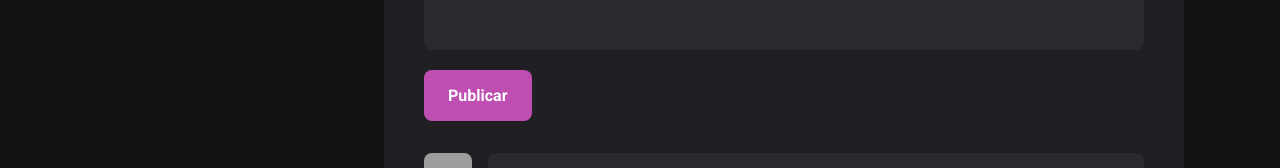
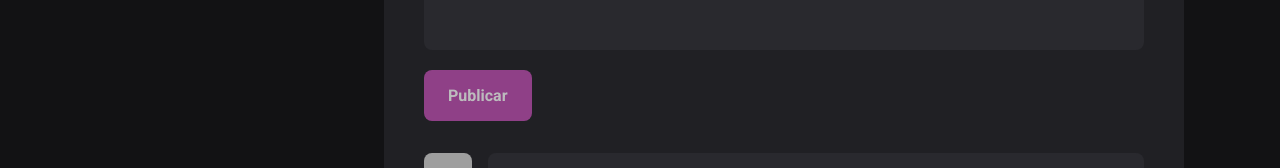
Before and after one commit to gabipiragibe/rocketseat-react, a React (Vite) app: page / in a window 1280 px wide. Shown: the part 517-685 px from the top of the page. Built offline with nearby package versions, Linux system fonts and the light colour scheme; grey boxes are pictures that could not be loaded.

Commit message:
feat: Add disabled on Button Comment

```diff
--- a/src/components/PostComponent/index.jsx
+++ b/src/components/PostComponent/index.jsx
@@ -33,7 +33,12 @@ export const PostComponent = ({ author, publishedAt, content }) => {
   }
 
   const handleNewCommentChange = () => {
+    event.target.setCustomValidity('');
     setnewCommentText(event.target.value);
+  }
+
+  const handleNewCommentInvalid = () => {
+    event.target.setCustomValidity('Esse campo é obrigatório!');
   }
 
   const deleteComment = (commentToDelete) => {
@@ -42,6 +47,8 @@ export const PostComponent = ({ author, publishedAt, content }) => {
     })
     setComments(commentsWithoutDeletedOne);
   }
+
+  const isNewCommentEmpty = newCommentText.length === 0;
 
   return (
     <S.Container>
@@ -78,10 +85,17 @@ export const PostComponent = ({ author, publishedAt, content }) => {
       <S.CommentForm onSubmit={handleCreateNewComment}>
         <strong>Deixe seu feedback</strong>
 
-        <textarea name="comment" placeholder="Escreva seu comentário" value={newCommentText} onChange={handleNewCommentChange}/>
+        <textarea
+        name="comment"
+        placeholder="Escreva seu comentário"
+        value={newCommentText}
+        onChange={handleNewCommentChange}
+        onInvalid={handleNewCommentInvalid}
+        required
+        />
 
         <S.DisplayButton>
-          <S.CommentButton type="submit">Publicar</S.CommentButton>
+          <S.CommentButton type="submit" disabled={isNewCommentEmpty}>Publicar</S.CommentButton>
         </S.DisplayButton>
       </S.CommentForm>
       <S.CommentList>
--- a/src/components/PostComponent/styles.js
+++ b/src/components/PostComponent/styles.js
@@ -103,10 +103,11 @@ export const CommentButton = styled.button`
   background: var(--purple-500);
   color: var(--white);
   font-weight: bold;
-  cursor: pointer;
+  cursor: ${({ disabled }) => (disabled ? "not-allowed" : " pointer")};
   transition: background-color 0.2s;
+  opacity: ${({ disabled }) => (disabled ? "0.7" : "1")};
 
-  :hover {
+  :not(:disabled):hover {
     background: var(--purple-300);
   }
 `;
```
